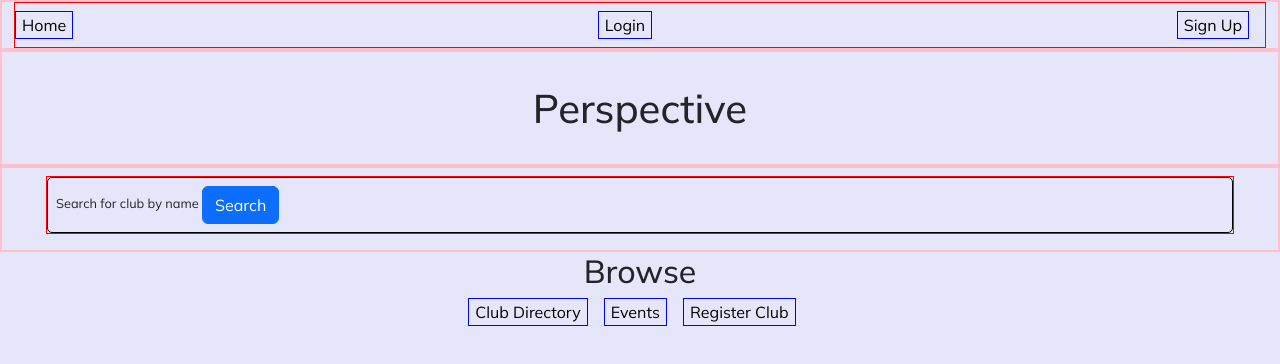
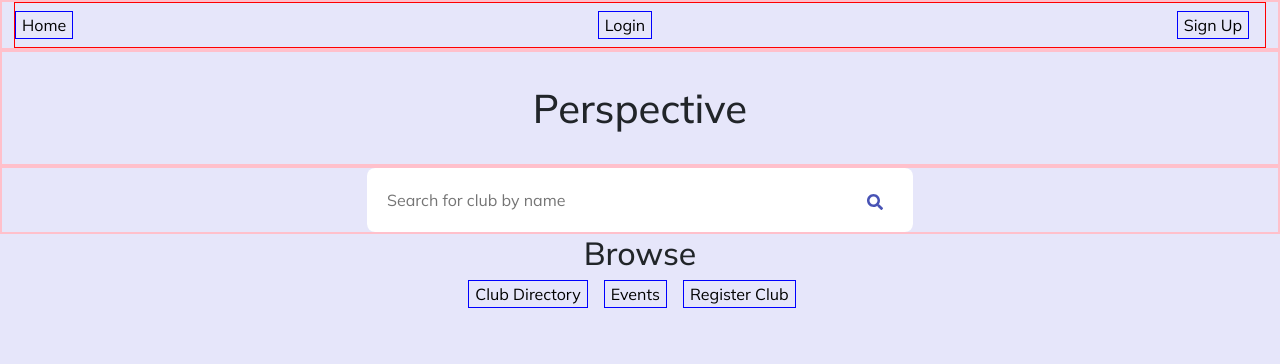
Before and after one commit to jenpennen/ucla-perspective, a React (Vite) app: page / in a window 1280 px wide. Shown: the top 364 px of the page. Built offline with nearby package versions, Linux system fonts and the light colour scheme.

Commit message:
built the club search bar

```diff
--- a/package.json
+++ b/package.json
@@ -12,9 +12,11 @@
   "dependencies": {
     "@fortawesome/fontawesome-free": "^6.6.0",
     "@fortawesome/fontawesome-svg-core": "^6.6.0",
+    "@fortawesome/react-fontawesome": "^0.2.2",
     "react": "^18.3.1",
     "react-bootstrap": "^2.10.4",
     "react-dom": "^18.3.1",
+    "react-icons": "^5.3.0",
     "react-router-dom": "^6.26.1",
     "styled-components": "^6.1.13"
   },
--- a/src/App.css
+++ b/src/App.css
@@ -1,3 +1,6 @@
+button {
+  cursor: pointer;
+}
 h1 {
   max-width: 100rem;
   margin: 0 auto;
@@ -11,3 +14,27 @@ h1 {
 .browse {
   text-align: center;
 }
+.directory {
+  text-align: center;
+}
+.club-listing {
+  display: grid;
+  justify-items: right;
+  float: right;
+  margin-right: 20vh;
+  row-gap: 25px;
+}
+.more-button {
+  width: fit-content;
+  background-color: purple;
+  color: white;
+  padding: 5px 15px;
+  border-radius: 8px;
+  border: none;
+  margin: 0;
+  font-weight: bold;
+}
+.icons {
+  color: #4853b5;
+  background-color: white;
+}
--- a/src/components/BrowseNavBar.jsx
+++ b/src/components/BrowseNavBar.jsx
@@ -1,4 +1,5 @@
 import { Link } from "react-router-dom";
+
 function BrowseNavBar() {
   return (
     <div>
--- a/src/components/SearchBar.jsx
+++ b/src/components/SearchBar.jsx
@@ -1,24 +1,51 @@
+import React, { useState } from "react";
+import { Link } from "react-router-dom";
 import styled from "styled-components";
-import Button from "react-bootstrap/Button";
-const SearchContainer = styled.div`
-  //display: flex;
-  border: 1px red solid;
+import { FaSearch } from "react-icons/fa";
+// import "./NavBar.css";
+const CenteredContainer = styled.div`
+  display: flex;
+  font-family: "Mulish", sans-serif;
+  justify-content: center;
   align-items: center;
-  margin: 0.5rem 2rem 1rem 2rem;
 `;
-const SearchInput = styled.div`
-  padding: 0.5rem;
+const FormContainer = styled.div`
+  background-color: white;
+  // border: purple solid 1px;
+  border-radius: 8px;
+  overflow: hidden;
+`;
+const SearchForm = styled.form`
+  display: inline-block;
   align-items: center;
-  border: 1px solid black;
-  border-radius: 5px;
-  font-size: 0.8rem;
+  //border: red solid 3px;
+  flex-direction: column;
+  box-shadow: 0 0 20px rgba(0, 0, 0, 0.1);
+  padding: 0px 30px 0px 0px;
+  //width: 40rem;
+  background-color: white;
 `;
+const FormInput = styled.input`
+  margin-bottom: 15px;
+  padding: 10px;
+  margin: 10px;
+  font-size: 16px;
+  border: none;
+  //border: 3px solid lightgray;
+  background-color: white;
+  border-radius: 4px;
+  width: 30em;
+`;
+
 export function SearchBar() {
   return (
-    <SearchContainer>
-      <SearchInput>
-        Search for club by name <Button variant="primary">Search</Button>
-      </SearchInput>
-    </SearchContainer>
+    <CenteredContainer>
+      <FormContainer>
+        <SearchForm>
+          <FormInput placeholder="Search for club by name"></FormInput>
+          <FaSearch className="icons" />
+        </SearchForm>
+      </FormContainer>
+    </CenteredContainer>
   );
 }
```
Also changed, not shown: 1 other file (tests, documents, lock files or other folders).
